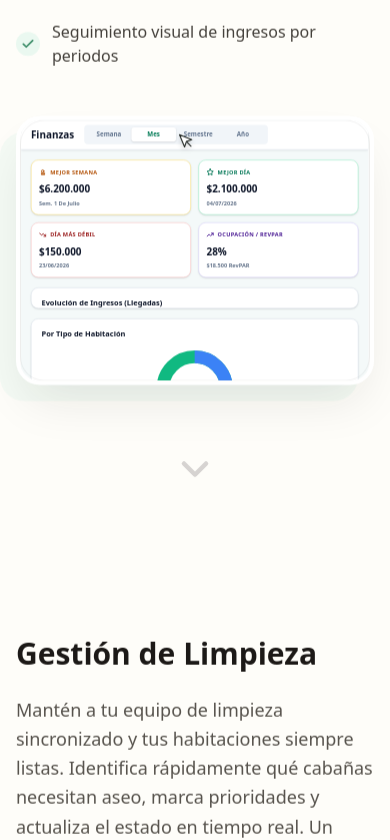
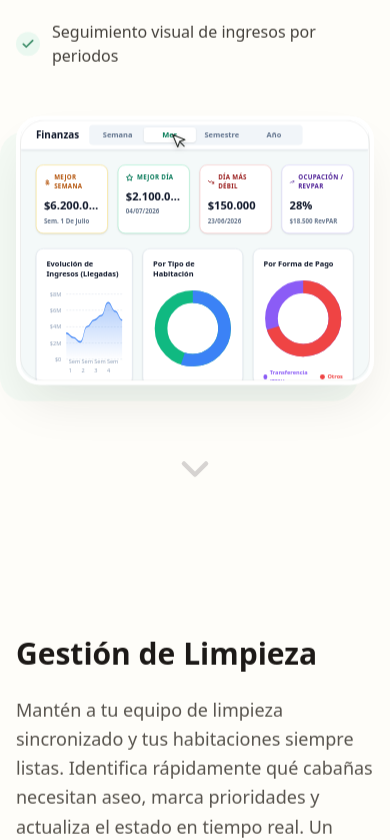
Before and after one commit to nagoyizm/Habitalanding, a Next.js app: page / in a window 390 px wide. Shown: the part 2606-3446 px from the top of the page. Built offline with nearby package versions, Linux system fonts and the light colour scheme.

Commit message:
fix: remove responsive breakpoints from animations so layout is always desktop version

```diff
--- a/src/components/ui/InteractiveFinances.tsx
+++ b/src/components/ui/InteractiveFinances.tsx
@@ -145,7 +145,7 @@ export function InteractiveFinances() {
   let mouseY = 100;
   let clickScale = 1;
 
-  const buttonX = [152, 236, 320, 404]; // absolute pixel X pos of the tabs on desktop
+  const buttonX = [141, 225, 309, 393]; // pixel X center of each tab (px-6 toolbar, 84px tabs)
   const buttonY = 24; // Y pos of tabs (relative to outermost wrapper)
 
   // Helper to animate mouse for a specific phase (25% chunk)
@@ -178,16 +178,16 @@ export function InteractiveFinances() {
     <div className="relative w-full h-full overflow-hidden flex flex-col font-sans" style={{ backgroundColor: '#f4f9f9' }}>
 
       {/* Toolbar */}
-      <div className="h-12 border-b flex items-center justify-between px-4 lg:px-6 shrink-0 shadow-sm relative z-10 bg-white" style={{ borderColor: '#e2e8f0' }}>
+      <div className="h-12 border-b flex items-center justify-between px-6 shrink-0 shadow-sm relative z-10 bg-white" style={{ borderColor: '#e2e8f0' }}>
         <div className="flex items-center gap-4">
           <div className="font-heading font-bold" style={{ color: '#0f172a' }}>Finanzas</div>
 
           {/* Tabs */}
           <div className="flex p-1 rounded-md" style={{ backgroundColor: '#f1f5f9' }}>
-             <div className={"w-[72px] lg:w-[84px] flex justify-center items-center py-1 text-[10px] lg:text-xs font-bold rounded " + (activeTab === 0 ? 'bg-white text-emerald-700 shadow-sm' : 'text-slate-500')}>Semana</div>
-             <div className={"w-[72px] lg:w-[84px] flex justify-center items-center py-1 text-[10px] lg:text-xs font-bold rounded " + (activeTab === 1 ? 'bg-white text-emerald-700 shadow-sm' : 'text-slate-500')}>Mes</div>
-             <div className={"w-[72px] lg:w-[84px] flex justify-center items-center py-1 text-[10px] lg:text-xs font-bold rounded " + (activeTab === 2 ? 'bg-white text-emerald-700 shadow-sm' : 'text-slate-500')}>Semestre</div>
-             <div className={"w-[72px] lg:w-[84px] flex justify-center items-center py-1 text-[10px] lg:text-xs font-bold rounded " + (activeTab === 3 ? 'bg-white text-emerald-700 shadow-sm' : 'text-slate-500')}>Año</div>
+             <div className={"w-[84px] flex justify-center items-center py-1 text-xs font-bold rounded " + (activeTab === 0 ? 'bg-white text-emerald-700 shadow-sm' : 'text-slate-500')}>Semana</div>
+             <div className={"w-[84px] flex justify-center items-center py-1 text-xs font-bold rounded " + (activeTab === 1 ? 'bg-white text-emerald-700 shadow-sm' : 'text-slate-500')}>Mes</div>
+             <div className={"w-[84px] flex justify-center items-center py-1 text-xs font-bold rounded " + (activeTab === 2 ? 'bg-white text-emerald-700 shadow-sm' : 'text-slate-500')}>Semestre</div>
+             <div className={"w-[84px] flex justify-center items-center py-1 text-xs font-bold rounded " + (activeTab === 3 ? 'bg-white text-emerald-700 shadow-sm' : 'text-slate-500')}>Año</div>
           </div>
         </div>
       </div>
@@ -204,69 +204,69 @@ export function InteractiveFinances() {
 
         return (
           <>
-            <div className="p-4 lg:p-6 flex flex-col gap-4 lg:gap-6 flex-1 overflow-hidden relative">
+            <div className="p-6 flex flex-col gap-6 flex-1 overflow-hidden relative">
 
         {/* KPI Cards */}
-        <div className="grid grid-cols-2 lg:grid-cols-4 gap-3 lg:gap-4 shrink-0">
+        <div className="grid grid-cols-4 gap-4 shrink-0">
           {/* Mejor Semana */}
           <div className="rounded-xl border bg-white p-3 flex flex-col gap-1 shadow-sm transition-all" style={{ borderColor: '#fde68a' }}>
-            <div className="text-[9px] lg:text-[10px] font-extrabold uppercase tracking-wider flex items-center gap-1.5" style={{ color: '#b45309' }}>
+            <div className="text-[10px] font-extrabold uppercase tracking-wider flex items-center gap-1.5" style={{ color: '#b45309' }}>
               <svg width="12" height="12" viewBox="0 0 24 24" fill="none" stroke="currentColor" strokeWidth="3" strokeLinecap="round" strokeLinejoin="round"><path d="M12 15v5s-2 2-2 2c0 0-2-2-2-2v-5"/><path d="M14 15v5s2 2 2 2c0 0 2-2 2-2v-5"/><circle cx="12" cy="9" r="4"/></svg>
               Mejor Semana
             </div>
-            <div className="text-base lg:text-lg font-black mt-1 truncate" style={{ color: '#0f172a' }}>
+            <div className="text-lg font-black mt-1 truncate" style={{ color: '#0f172a' }}>
               {formatCLP(currentSemana)}
             </div>
-            <div className="text-[9px] lg:text-[10px] font-bold truncate" style={{ color: '#64748b' }}>
+            <div className="text-[10px] font-bold truncate" style={{ color: '#64748b' }}>
               {t > 0.5 ? s2.bestWeekDate : s1.bestWeekDate}
             </div>
           </div>
 
           {/* Mejor Día */}
           <div className="rounded-xl border bg-white p-3 flex flex-col gap-1 shadow-sm transition-all" style={{ borderColor: '#a7f3d0' }}>
-            <div className="text-[9px] lg:text-[10px] font-extrabold uppercase tracking-wider flex items-center gap-1.5" style={{ color: '#047857' }}>
+            <div className="text-[10px] font-extrabold uppercase tracking-wider flex items-center gap-1.5" style={{ color: '#047857' }}>
               <svg width="12" height="12" viewBox="0 0 24 24" fill="none" stroke="currentColor" strokeWidth="3" strokeLinecap="round" strokeLinejoin="round"><polygon points="12 2 15.09 8.26 22 9.27 17 14.14 18.18 21.02 12 17.77 5.82 21.02 7 14.14 2 9.27 8.91 8.26 12 2"></polygon></svg>
               Mejor Día
             </div>
-            <div className="text-base lg:text-lg font-black mt-1 truncate" style={{ color: '#0f172a' }}>
+            <div className="text-lg font-black mt-1 truncate" style={{ color: '#0f172a' }}>
               {formatCLP(currentDia)}
             </div>
-            <div className="text-[9px] lg:text-[10px] font-bold truncate" style={{ color: '#64748b' }}>
+            <div className="text-[10px] font-bold truncate" style={{ color: '#64748b' }}>
               {t > 0.5 ? s2.bestDayDate : s1.bestDayDate}
             </div>
           </div>
 
           {/* Día Más Débil */}
           <div className="rounded-xl border bg-white p-3 flex flex-col gap-1 shadow-sm transition-all" style={{ borderColor: '#fecaca' }}>
-            <div className="text-[9px] lg:text-[10px] font-extrabold uppercase tracking-wider flex items-center gap-1.5" style={{ color: '#991b1b' }}>
+            <div className="text-[10px] font-extrabold uppercase tracking-wider flex items-center gap-1.5" style={{ color: '#991b1b' }}>
               <svg width="12" height="12" viewBox="0 0 24 24" fill="none" stroke="currentColor" strokeWidth="3" strokeLinecap="round" strokeLinejoin="round"><polyline points="22 17 13.5 8.5 8.5 13.5 2 7"></polyline><polyline points="16 17 22 17 22 11"></polyline></svg>
               Día Más Débil
             </div>
-            <div className="text-base lg:text-lg font-black mt-1 truncate" style={{ color: '#0f172a' }}>
+            <div className="text-lg font-black mt-1 truncate" style={{ color: '#0f172a' }}>
               {formatCLP(currentDebil)}
             </div>
-            <div className="text-[9px] lg:text-[10px] font-bold truncate" style={{ color: '#64748b' }}>
+            <div className="text-[10px] font-bold truncate" style={{ color: '#64748b' }}>
               {t > 0.5 ? s2.weakDayDate : s1.weakDayDate}
             </div>
           </div>
 
           {/* Ocupación / RevPAR */}
           <div className="rounded-xl border bg-white p-3 flex flex-col gap-1 shadow-sm transition-all" style={{ borderColor: '#ddd6fe' }}>
-            <div className="text-[9px] lg:text-[10px] font-extrabold uppercase tracking-wider flex items-center gap-1.5" style={{ color: '#4c1d95' }}>
+            <div className="text-[10px] font-extrabold uppercase tracking-wider flex items-center gap-1.5" style={{ color: '#4c1d95' }}>
               <svg width="12" height="12" viewBox="0 0 24 24" fill="none" stroke="currentColor" strokeWidth="3" strokeLinecap="round" strokeLinejoin="round"><polyline points="22 7 13.5 15.5 8.5 10.5 2 17"></polyline><polyline points="16 7 22 7 22 13"></polyline></svg>
               Ocupación / RevPAR
             </div>
-            <div className="text-base lg:text-lg font-black mt-1 truncate" style={{ color: '#0f172a' }}>
+            <div className="text-lg font-black mt-1 truncate" style={{ color: '#0f172a' }}>
               {Math.floor(currentOcupacion)}%
             </div>
-            <div className="text-[9px] lg:text-[10px] font-bold truncate" style={{ color: '#64748b' }}>
+            <div className="text-[10px] font-bold truncate" style={{ color: '#64748b' }}>
               {formatCLP(currentRevPar)} RevPAR
             </div>
           </div>
         </div>
 
         {/* Charts Container */}
-        <div className="flex-1 flex flex-col lg:flex-row gap-4 shrink-0 min-h-[220px]">
+        <div className="flex-1 flex flex-row gap-4 shrink-0 min-h-[220px]">
 
           {/* Main Area Chart (Evolución de Ingresos) */}
           <div className="rounded-xl border bg-white flex-[2] p-4 flex flex-col shadow-sm relative overflow-hidden" style={{ borderColor: '#e2e8f0' }}>
--- a/src/components/ui/InteractiveRooms.tsx
+++ b/src/components/ui/InteractiveRooms.tsx
@@ -97,12 +97,12 @@ export function InteractiveRooms() {
         <div className="w-full h-1/2 relative flex flex-col font-sans">
 
           {/* Header with KPIs */}
-          <div className="border-b px-4 lg:px-6 py-4 shrink-0 shadow-sm relative z-10 bg-white" style={{ borderColor: '#e2e8f0' }}>
+          <div className="border-b px-6 py-4 shrink-0 shadow-sm relative z-10 bg-white" style={{ borderColor: '#e2e8f0' }}>
             <div className="flex items-center gap-4 mb-4">
               <div className="font-heading font-bold text-lg" style={{ color: '#0f172a' }}>Estado de Habitaciones</div>
             </div>
 
-            <div className="flex gap-3 overflow-hidden pb-1 -mx-2 px-2 lg:mx-0 lg:px-0">
+            <div className="flex gap-3 pb-1">
               {/* Ocupación */}
               <div className="flex-shrink-0 w-[140px] bg-white p-3 rounded-xl border shadow-sm" style={{ borderColor: '#e2e8f0' }}>
                  <div className="text-[10px] font-bold text-slate-500 mb-1 tracking-wide">OCUPACIÓN</div>
@@ -148,7 +148,7 @@ export function InteractiveRooms() {
           </div>
 
           {/* Grid container */}
-          <div className="p-4 lg:p-6 grid grid-cols-1 md:grid-cols-2 gap-4 flex-1 relative">
+          <div className="p-6 grid grid-cols-2 gap-4 flex-1 relative">
 
             {/* Room 1 (Occupied) */}
             <div className="rounded-xl border p-4 flex flex-col gap-3 shadow-sm bg-white" style={{ borderColor: '#fef08a', background: '#fefce8' }}>
@@ -219,7 +219,7 @@ export function InteractiveRooms() {
             </div>
 
             {/* Room 4 (Clean) */}
-            <div className="rounded-xl border p-4 flex flex-col gap-3 shadow-sm hidden md:flex bg-white" style={{ borderColor: '#a7f3d0', background: '#f0fdf4' }}>
+            <div className="rounded-xl border p-4 flex flex-col gap-3 shadow-sm bg-white" style={{ borderColor: '#a7f3d0', background: '#f0fdf4' }}>
               <div className="flex justify-between items-center">
                 <div className="flex items-center gap-2">
                   <span className="text-lg font-bold" style={{ color: '#047857' }}>Glamping Domo 1</span>
```
